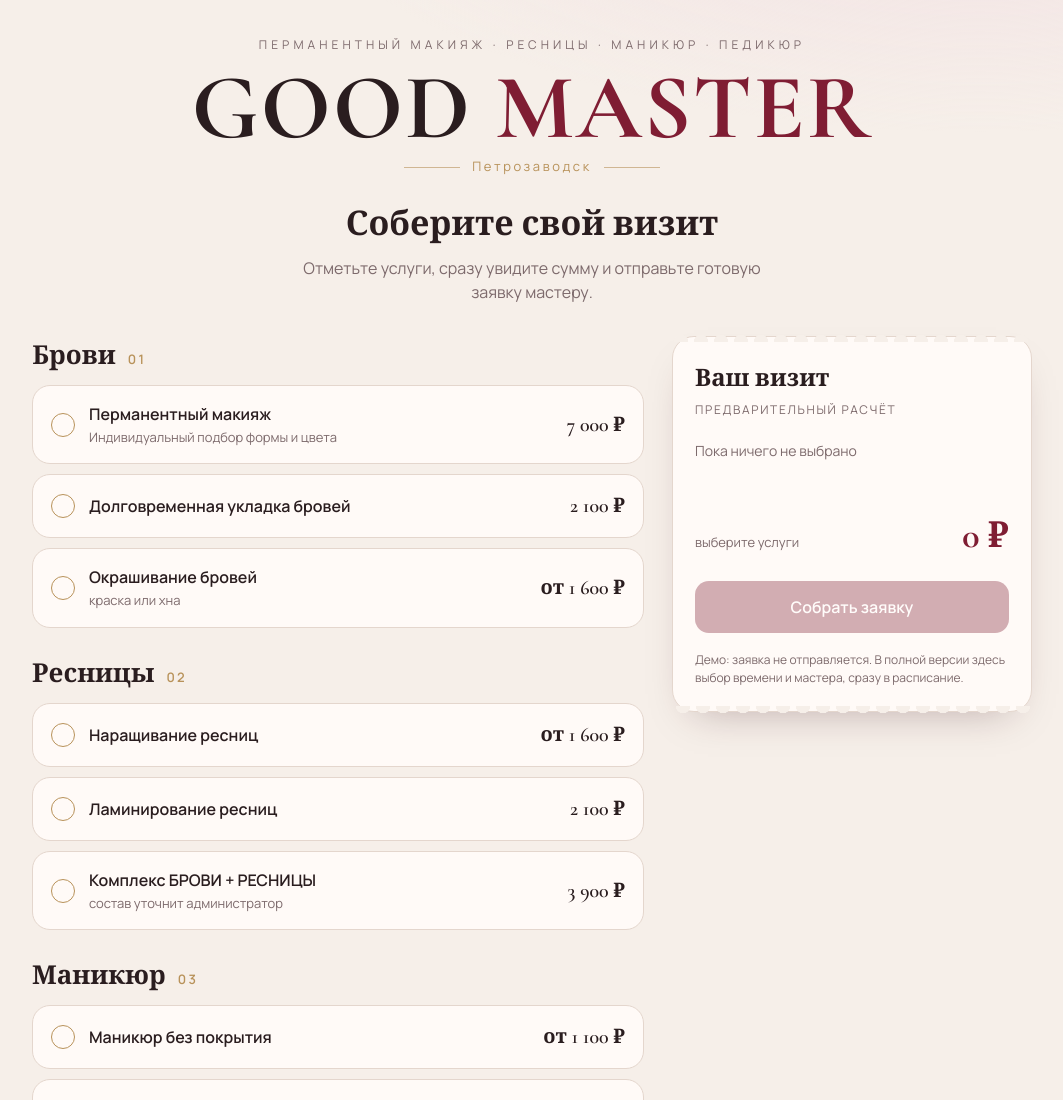
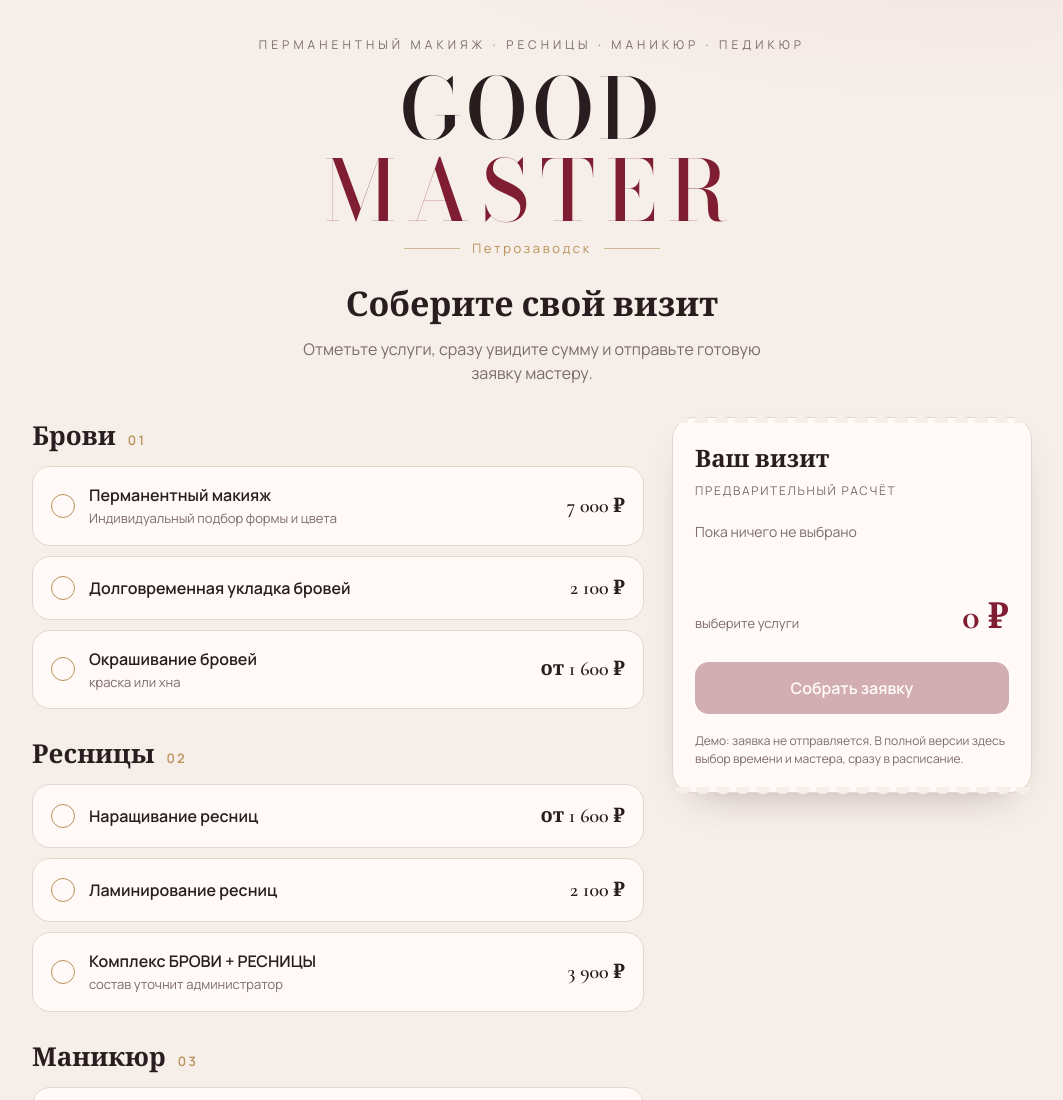
Before and after one commit to sgptzvideo-cyber/good-master-vizit, a plain HTML site: page index.html in a window 1280 px wide. Shown: the top 1100 px of the page, without its empty margins (108-1171 px from the left). Drawn offline with nearby package versions, Linux system fonts and the light colour scheme.

Commit message:
Демо: марка GOOD MASTER в стиле их логотипа (Bodoni)
Co-Authored-By: Claude Haiku 5.5 <noreply@anthropic.com>

```diff
--- a/index.html
+++ b/index.html
@@ -7,7 +7,7 @@
 <title>Собери свой визит — GOOD MASTER (демо)</title>
 <link rel="preconnect" href="https://fonts.googleapis.com">
 <link rel="preconnect" href="https://fonts.gstatic.com" crossorigin>
-<link href="https://fonts.googleapis.com/css2?family=Cormorant+Garamond:wght@500;600;700&family=Manrope:wght@400;500;600;700&display=swap" rel="stylesheet">
+<link href="https://fonts.googleapis.com/css2?family=Bodoni+Moda:wght@400;500;700&family=Cormorant+Garamond:wght@500;600;700&family=Manrope:wght@400;500;600;700&display=swap" rel="stylesheet">
 <style>
   :root {
     --paper: #f6efe9;
@@ -47,9 +47,10 @@
   .masthead { max-width: 1040px; margin: 0 auto; padding: 36px 20px 8px; text-align: center; }
   .mark-top { font-size: 12px; letter-spacing: .34em; text-transform: uppercase; color: var(--muted); }
   .mark {
-    font-family: var(--serif); font-weight: 700; font-size: clamp(44px, 9vw, 92px);
-    line-height: .95; letter-spacing: .02em; margin: 10px 0 6px; color: var(--ink);
+    font-family: "Bodoni Moda", "Didot", Georgia, serif; font-weight: 500; text-transform: uppercase;
+    font-size: clamp(42px, 9vw, 84px); line-height: .98; letter-spacing: .06em; margin: 14px 0 6px; color: var(--ink);
   }
+  .mark .m2 { display: block; letter-spacing: .14em; }
   .mark span { color: var(--wine); }
   .rule { display: flex; align-items: center; gap: 12px; justify-content: center; color: var(--gold); font-size: 13px; letter-spacing: .2em; }
   .rule::before, .rule::after { content: ""; height: 1px; width: 56px; background: var(--gold); opacity: .6; }
@@ -168,7 +169,7 @@
 
 <header class="masthead">
   <div class="mark-top">Перманентный макияж · Ресницы · Маникюр · Педикюр</div>
-  <div class="mark">GOOD <span>MASTER</span></div>
+  <div class="mark">GOOD<span class="m2">MASTER</span></div>
   <div class="rule">Петрозаводск</div>
   <h1 class="title">Соберите свой визит</h1>
   <p class="lead">Отметьте услуги, сразу увидите сумму и отправьте готовую заявку мастеру.</p>
```
